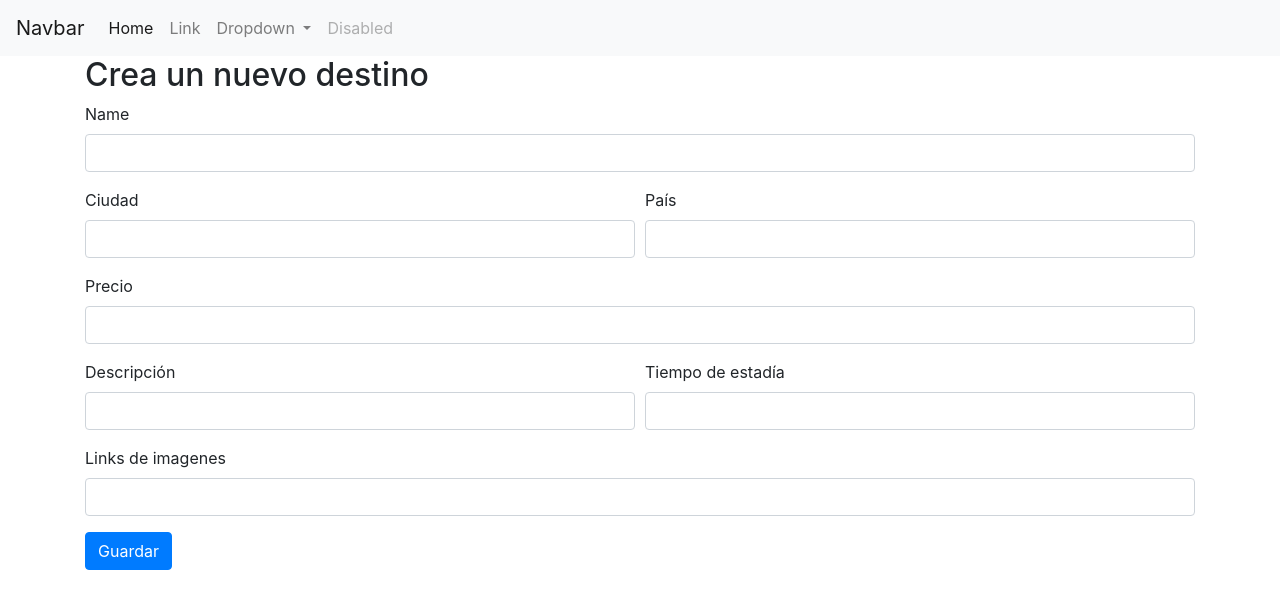
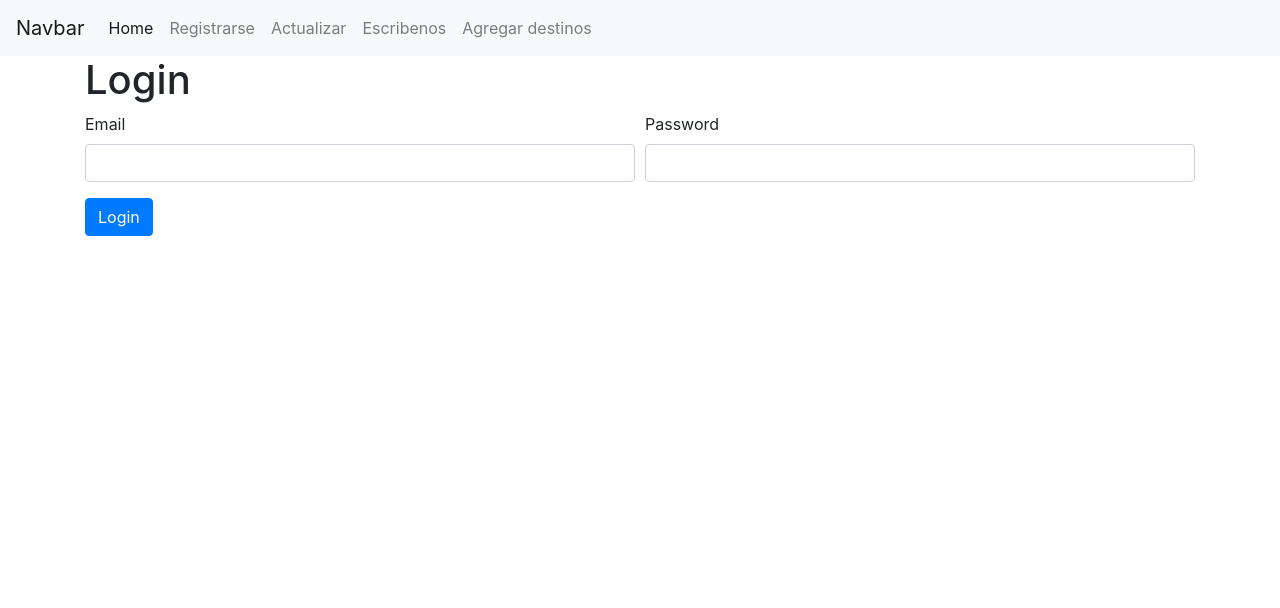
Before and after one commit to elen92/frontfalcon, an Angular app: page /login in a window 1280 px wide. Shown: the top 608 px of the page. Built offline with nearby package versions, Linux system fonts and the light colour scheme.

Commit message:
Se creó el guardian y se validaron las rutas.

```diff
--- a/src/app/app.component.html
+++ b/src/app/app.component.html
@@ -1,11 +1,2 @@
 <app-menu></app-menu>
-
-<!-- <app-user-register></app-user-register> -->
-
-
-<app-destinations-register></app-destinations-register>
-
-<!-- <app-users-update></app-users-update> -->
-
-<!-- <app-contact-register></app-contact-register> -->
-<!-- <app-users-update></app-users-update> -->
+<router-outlet></router-outlet>
--- a/src/app/app.module.ts
+++ b/src/app/app.module.ts
@@ -2,6 +2,7 @@ import { BrowserModule } from '@angular/platform-browser';
 import { NgModule } from '@angular/core';
 import { ReactiveFormsModule } from '@angular/forms';
 import { HttpClientModule } from '@angular/common/http';
+import { Routes, RouterModule } from '@angular/router';
 
 import { AppComponent } from './app.component';
 import { MenuComponent } from './components/menu/menu.component';
@@ -12,7 +13,16 @@ import { UsersUpdateComponent } from './components/users-update/users-update.com
 import { UserRegisterComponent } from './components/user-register/user-register.component';
 import { ContactRegisterComponent } from './components/contact-register/contact-register.component';
 
-import { HttpClientModule } from '@angular/common/http';
+import { AuthGuard } from './guardians/auth.guard';
+
+const routesAPP: Routes = [
+  { path: '', component: UserRegisterComponent },
+  { path: 'login', component: LoginComponent },
+  { path: 'registerUser', component: UserRegisterComponent },
+  { path: 'updateUser', canActivate: [AuthGuard], component: UsersUpdateComponent },
+  { path: 'contactUs', component: ContactRegisterComponent },
+  { path: 'destination', canActivate: [AuthGuard], component: DestinationsRegisterComponent },
+];
 
 
 @NgModule({
@@ -28,7 +38,8 @@ import { HttpClientModule } from '@angular/common/http';
   imports: [
     BrowserModule,
     ReactiveFormsModule,
-    HttpClientModule
+    HttpClientModule,
+    RouterModule.forRoot(routesAPP)
   ],
   providers: [],
   bootstrap: [AppComponent]
--- a/src/app/components/login/login.component.ts
+++ b/src/app/components/login/login.component.ts
@@ -1,5 +1,9 @@
 import { Component, OnInit } from '@angular/core';
 import {FormBuilder, FormGroup, Validators, } from '@angular/forms';
+import { Router } from '@angular/router';
+import { UserService } from '../../services/user.service';
+import { StorageService } from '../../services/storage.service';
+
 
 @Component({
   selector: 'app-login',
@@ -11,7 +15,10 @@ export class LoginComponent implements OnInit {
   login: FormGroup
 
   constructor(
-    private formBuilder: FormBuilder
+    private formBuilder: FormBuilder,
+    private userService: UserService,
+    private storageService: StorageService,
+    private route: Router
   ) {
     this.validator()
    }
@@ -21,14 +28,24 @@ export class LoginComponent implements OnInit {
 
   validator(){
     this.login = this.formBuilder.group({
-      email: ['', Validators.required, Validators.email],
+      email: ['', Validators.required],
       password: ['', Validators.required]
     })
   }
 
   signIn(){
     if(this.login.valid){
-      alert("Bienvenido de nuevo")
+      this.userService.login(this.login.value).subscribe(
+        (dataLogin) => {
+          this.storageService.saveToken(dataLogin['jwt']);
+          alert('Bienvenido a tu cuenta.');
+          this.route.navigate(['/updateUser']);
+        },
+        (error) => {
+          alert('Los datos no coinciden.');
+          console.log('error al iniciar sesión ', error['error'].message);
+        }
+      )
     }else{
       alert("Error, no puedes acceder a tu cuenta")
     }
--- a/src/app/components/menu/menu.component.html
+++ b/src/app/components/menu/menu.component.html
@@ -6,24 +6,19 @@
     <div class="collapse navbar-collapse" id="navbarSupportedContent">
         <ul class="navbar-nav mr-auto">
             <li class="nav-item active">
-          <a class="nav-link" href="#">Home <span class="sr-only">(current)</span></a>
+                <a class="nav-link" routerLink="/">Home</a>
             </li>
             <li class="nav-item">
-          <a class="nav-link" href="#">Link</a>
-        </li>
-        <li class="nav-item dropdown">
-          <a class="nav-link dropdown-toggle" href="#" id="navbarDropdown" role="button" data-toggle="dropdown" aria-haspopup="true" aria-expanded="false">
-            Dropdown
-          </a>
-          <div class="dropdown-menu" aria-labelledby="navbarDropdown">
-            <a class="dropdown-item" href="#">Action</a>
-            <a class="dropdown-item" href="#">Another action</a>
-            <div class="dropdown-divider"></div>
-            <a class="dropdown-item" href="#">Something else here</a>
-          </div>
+                <a class="nav-link" routerLink="/registerUser">Registrarse</a>
             </li>
             <li class="nav-item">
-          <a class="nav-link disabled" href="#" tabindex="-1" aria-disabled="true">Disabled</a>
+                <a class="nav-link" routerLink="/updateUser">Actualizar</a>
+            </li>
+            <li class="nav-item">
+                <a class="nav-link" routerLink="/contactUs">Escribenos</a>
+            </li>
+            <li class="nav-item">
+                <a class="nav-link" routerLink="/destination">Agregar destinos</a>
             </li>
         </ul>
     </div>
--- /dev/null
+++ b/src/app/guardians/auth.guard.ts
@@ -0,0 +1,30 @@
+import { Injectable } from '@angular/core';
+import { CanActivate, ActivatedRouteSnapshot, RouterStateSnapshot, UrlTree } from '@angular/router';
+import { Observable } from 'rxjs';
+import { Router } from '@angular/router';
+
+import { StorageService } from '../services/storage.service';
+
+@Injectable({
+  providedIn: 'root'
+})
+export class AuthGuard implements CanActivate {
+
+  constructor(
+    private storageService: StorageService,
+    private route: Router
+   ){}
+
+
+  canActivate(
+    next: ActivatedRouteSnapshot,
+    state: RouterStateSnapshot): Observable<boolean | UrlTree> | Promise<boolean | UrlTree> | boolean | UrlTree {
+
+      if(this.storageService.getToken() != null){
+        return true;
+      }
+      this.route.navigate(['/registerUser'])
+      return false;
+  }
+
+}
--- /dev/null
+++ b/src/app/services/storage.service.ts
@@ -0,0 +1,24 @@
+import { Injectable } from '@angular/core';
+
+@Injectable({
+  providedIn: 'root'
+})
+export class StorageService {
+
+  constructor() { }
+
+  saveToken(token){
+    console.log('token --> ', token)
+    localStorage.setItem('token', token);
+  }
+
+  getToken(){
+    return localStorage.getItem('token');
+  }
+
+  /*isAuthenticate(){
+    return this.getToken() != null;
+  }*/
+
+
+}
--- a/src/app/services/user.service.ts
+++ b/src/app/services/user.service.ts
@@ -16,4 +16,9 @@ export class UserService {
   create(userData){
     return this.http.post<User>(`${this.apiurl}/user/create`, userData)
   }
+
+  login(loginData){
+    return this.http.post<User>(`${this.apiurl}/user/login`, loginData)
+  }
+
 }
```
Also changed, not shown: 2 other files (tests, documents, lock files or other folders). Lines whose indentation alone changed are shown as unchanged.
